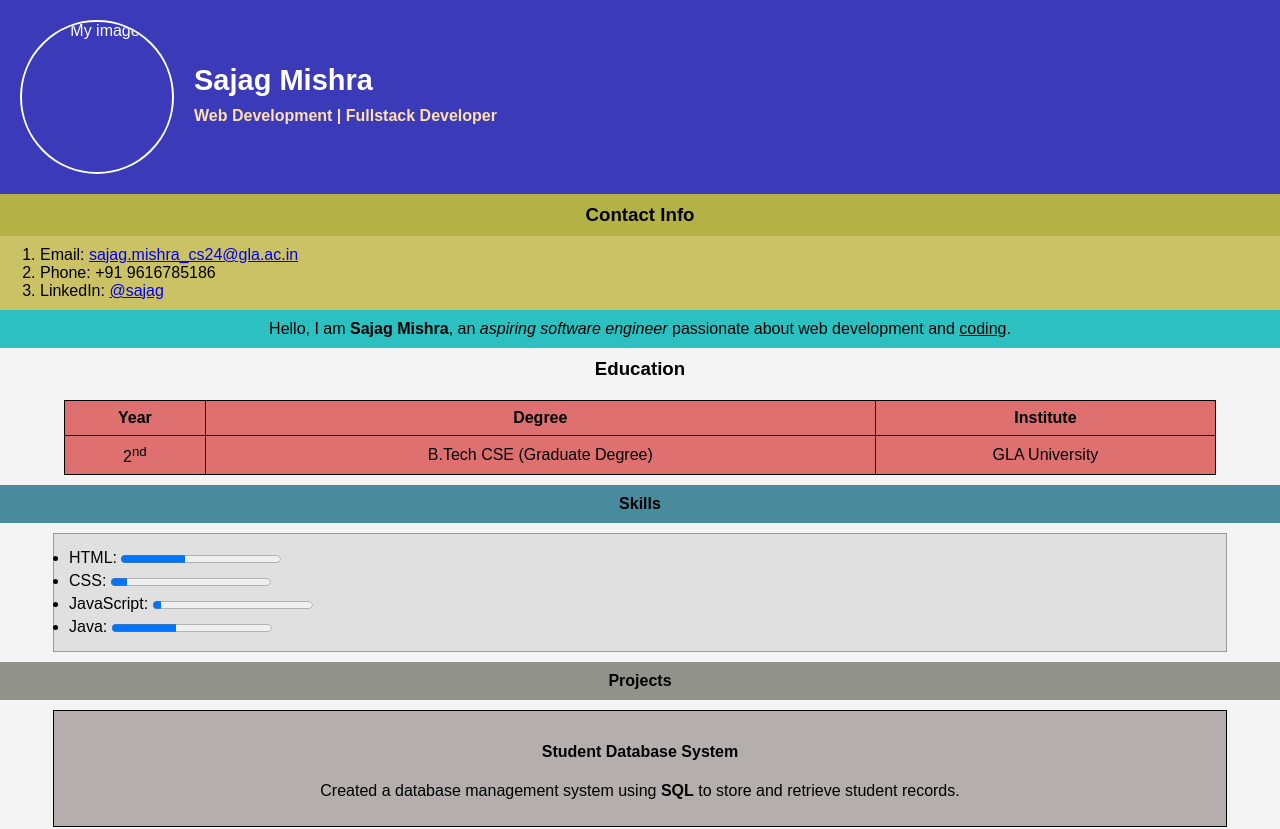
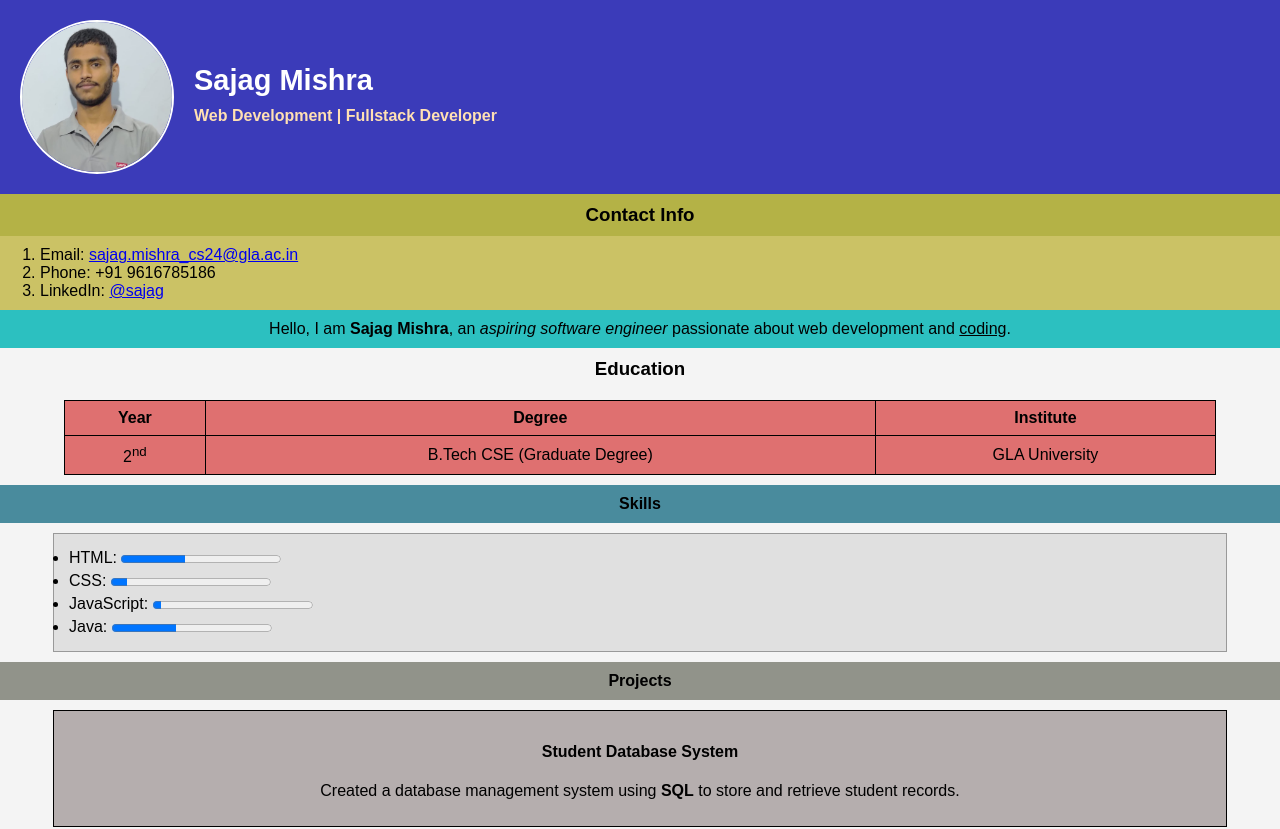
Before and after one commit to sajag01/Frontend, a plain HTML site: page HTML/index.html in a window 1280 px wide. Shown: the top 829 px of the page. Drawn offline with Linux system fonts and the light colour scheme.

Commit message:
Image link updated

```diff
--- a/HTML/index.html
+++ b/HTML/index.html
@@ -11,7 +11,7 @@
 
 <body>
     <header class="profile-header">
-        <img src="./image/My image.jpg" alt="My image" class="profile-img" />
+        <img src="My image.jpg" alt="My image" class="profile-img" />
         <div class="profile-text">
             <h1>Sajag Mishra</h1>
             <h3>Web Development | Fullstack Developer</h3>
```
